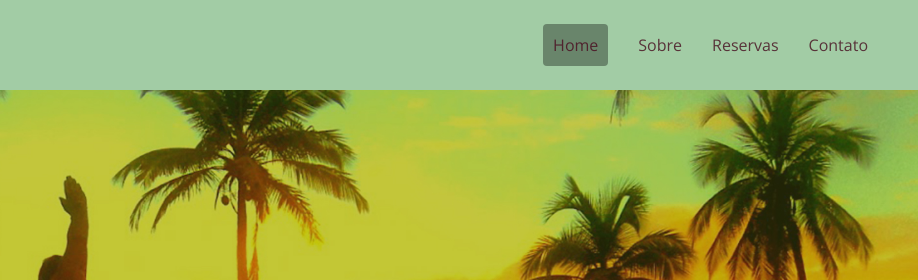
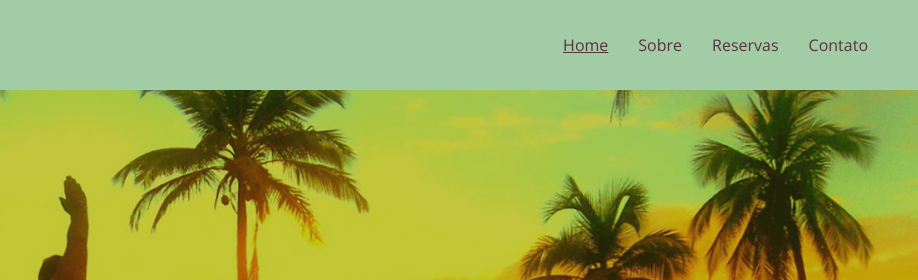
Before and after one commit to GabryelJackson/projeto-hotel-paraiso, a plain HTML site: page index.html in a window 1280 px wide. In both pictures the pointer is over the link "Home". Shown: the top 280 px of the page, 362-1280 px from the left. Drawn offline with nearby package versions, Linux system fonts and the light colour scheme.

Commit message:
Update style.css

```diff
--- a/style.css
+++ b/style.css
@@ -18,12 +18,8 @@ a {
 
 }
 
-a:hover {
-    opacity: 1;
-    background-color: #69856b;
-    border-radius: 4px;
-    padding: 10px;
-    transition-duration: 1s;
+nav ul li a:hover {
+    text-decoration: underline;
 }
 
 /* Header */
```
